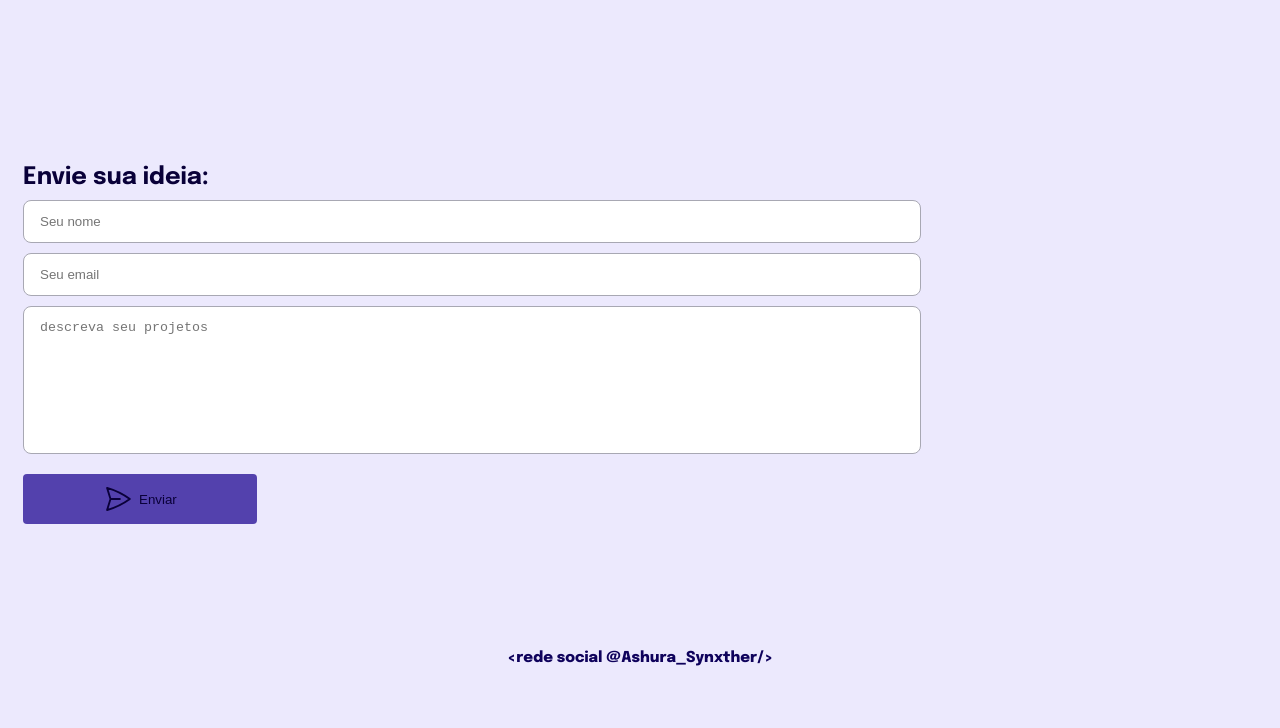
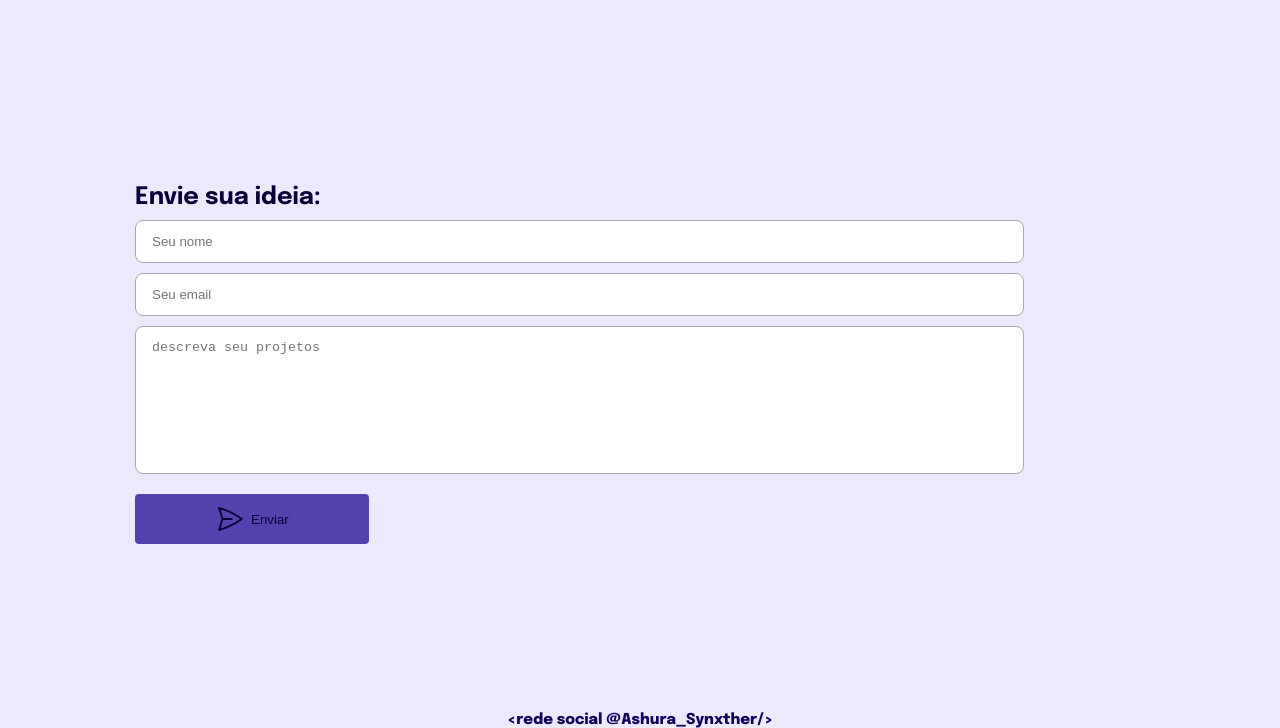
Before and after one commit to MagnoQueiroz/responsive_site, a website built with Vite: page index.html in a window 1280 px wide. Shown: the part 491-1219 px from the top of the page. Before the commit the page ends 1157 px from the top, so only its background shows below. Built offline with nearby package versions, Linux system fonts and the light colour scheme.

Commit message:
refatored website complete

```diff
--- a/style.css
+++ b/style.css
@@ -186,6 +186,7 @@ footer {
 
   section.email {
   max-width: 1021px;
+  padding: 8rem 13.5rem 10.8rem;
 
   /* margin: 0 135px;
   padding: 0; */
```
